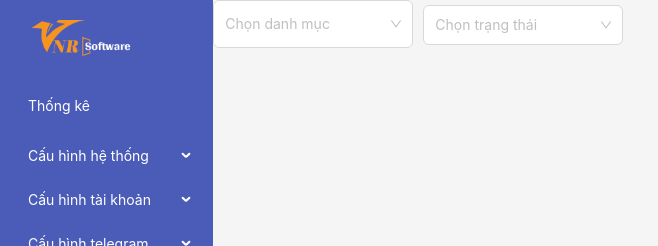
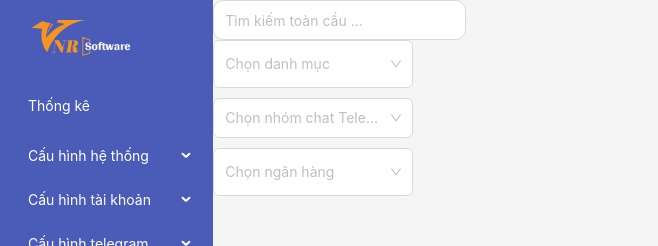
Before and after one commit to haiducc/DashStack, a Next.js app: page /test in a window 1280 px wide. Shown: the top 246 px of the page, without its empty margins (0-658 px from the left). Built offline with nearby package versions, Linux system fonts and the light colour scheme; no server answers; what @ant-design/nextjs-registry would draw is missing.

Commit message:
push done

```diff
--- a/src/app/dashboard/page.tsx
+++ b/src/app/dashboard/page.tsx
@@ -653,6 +653,7 @@ const Dashboard = () => {
                     bankFilter,
                     chatFilter,
                     transTypeFilter,
+                    transTypeCompanyFilter,
                     startDate,
                     endDate
                   );
@@ -660,6 +661,7 @@ const Dashboard = () => {
                     bankFilter,
                     chatFilter,
                     transTypeFilter,
+                    transTypeCompanyFilter,
                     startDate,
                     endDate
                   );
--- a/src/app/test/page.tsx
+++ b/src/app/test/page.tsx
@@ -1,45 +1,93 @@
 "use client"
-import React, { useState } from "react";
-import { Select } from "antd";
-import { buildSearchParams } from "@/src/utils/buildQueryParams";
+
+import React, { useState, useEffect } from "react";
+import { Input, Select } from "antd";
+import { useFilter } from "@/src/utils/handleChange";
+import { getListTelegram } from "@/src/services/telegram";
+import { fetchBankAccounts } from "@/src/services/bankAccount";
 
 const { Option } = Select;
 
 const FilterComponent: React.FC = () => {
-  const [searchTerms, setSearchTerms] = useState<
-    { Name: string; Value: string | string[] }[]
+  const { handleChange } = useFilter();
+  const [globalTerm, setGlobalTerm] = useState<string>('');
+  const [teleGroupChatFilter, setTeleGroupChatFilter] = useState<
+    { value: string; label: string }[]
+  >([]);
+  const [bankFilter, setBankFilter] = useState<
+    { value: string; label: string }[]
   >([]);
 
-  // Xử lý khi người dùng chọn giá trị trong Select
-  const handleChange = (value: string | string[], name: string) => {
-    const updatedTerms = [...searchTerms];
-    const existingIndex = updatedTerms.findIndex((term) => term.Name === name);
+  const handleFilterGroupChat = async () => {
+    try {
+      const { data } = await getListTelegram(1, 20);
+      const res =
+        // eslint-disable-next-line @typescript-eslint/no-explicit-any
+        data?.source?.map((x: any) => ({
+          value: x.id,
+          label: x.name || "Không xác định",
+        })) || [];
+      setTeleGroupChatFilter(res);
+    } catch (error) {
+      console.error("Lỗi khi lấy nhóm chat Telegram:", error);
+    }
+  };
 
-    if (existingIndex > -1) {
-      updatedTerms[existingIndex].Value = value;
-    } else {
-      updatedTerms.push({ Name: name, Value: value });
+  const bankAccountFilterAPI = async () => {
+    try {
+      const { data } = await fetchBankAccounts(1, 20);
+      const res =
+        // eslint-disable-next-line @typescript-eslint/no-explicit-any
+        data?.source?.map((bank: any) => ({
+          value: bank.id,
+          label: bank.bank.code,
+        })) || [];
+      setBankFilter(res);
+    } catch (error) {
+      console.error("Lỗi khi lấy danh sách ngân hàng:", error);
     }
+  };
 
-    setSearchTerms(updatedTerms);
+  useEffect(() => {
+    Promise.all([handleFilterGroupChat(), bankAccountFilterAPI()]);
+  }, []);
 
-    // Chuyển đổi dữ liệu để truyền vào hàm buildSearchParams
-    const formattedTerms = updatedTerms.map((term) => ({
-      Name: term.Name,
-      Value: Array.isArray(term.Value) ? term.Value.join(",") : term.Value,
-    }));
-
-    const params = buildSearchParams(formattedTerms, {
+  const handleSearch = (value: string) => {
+    setGlobalTerm(value);
+    const params = {
       pageIndex: 1,
-      pageSize: 10,
-    }); // Ví dụ thêm tham số bổ sung
-    console.log("Params:", params); // Gọi API hoặc cập nhật dữ liệu ở đây
+      pageSize: 20,
+      globalTerm: value,
+    };
+    console.log(params);
+    // Ở đây có thể gọi API với params nếu cần
+    // apiCall(params);
   };
 
   return (
+    <>
+      <div>
+        <Input
+          placeholder="Tìm kiếm toàn cầu ..."
+          style={{
+            width: 253,
+            borderRadius: 10,
+            height: 38,
+            marginRight: 15,
+          }}
+          value={globalTerm}
+          onChange={(e) => {
+            const value = e.target.value;
+            setGlobalTerm(value);
+          }}
+          onPressEnter={async (e) => {
+            handleSearch(e.currentTarget.value);
+          }}
+        />
+      </div>
       <div>
         <Select
-
+          allowClear
           mode="multiple"
           placeholder="Chọn danh mục"
           style={{ width: 200, marginRight: 10 }}
@@ -49,17 +97,27 @@ const FilterComponent: React.FC = () => {
           <Option value="fashion">Thời trang</Option>
           <Option value="books">Sách</Option>
         </Select>
-
+      </div>
+      <div>
         <Select
-        placeholder="Chọn trạng thái"
-        style={{ width: 200 }}
-        onChange={(value) => handleChange(value, "status")}
-      >
-        <Option value="new">Mới</Option>
-        <Option value="popular">Phổ biến</Option>
-        <Option value="sale">Giảm giá</Option>
-      </Select>
+          allowClear
+          placeholder="Chọn nhóm chat Telegram"
+          style={{ width: 200, marginTop: 10 }}
+          onChange={(value) => handleChange(value, "groupChatId")}
+          options={teleGroupChatFilter}
+        />
       </div>
+      <div>
+        <Select
+          mode="multiple"
+          allowClear
+          placeholder="Chọn ngân hàng"
+          style={{ width: 200, marginTop: 10 }}
+          onChange={(value) => handleChange(value, "bankAccountId")}
+          options={bankFilter}
+        />
+      </div>
+    </>
   );
 };
 
--- a/src/app/transaction/page.tsx
+++ b/src/app/transaction/page.tsx
@@ -93,19 +93,19 @@ const Transaction = () => {
 
   const fetchTransaction = async (
     globalTerm?: string,
-    purpose?: string,
+    // purpose?: string,
     startDate?: string,
     endDate?: string
   ) => {
     const arrRole: FilterRole[] = [];
     const addedParams = new Set<string>();
-    if (purpose && !addedParams.has("purpose")) {
-      arrRole.push({
-        Name: "purpose",
-        Value: purpose,
-      });
-      addedParams.add("purpose");
-    }
+    // if (purpose && !addedParams.has("purpose")) {
+    //   arrRole.push({
+    //     Name: "purpose",
+    //     Value: purpose,
+    //   });
+    //   addedParams.add("purpose");
+    // }
     if (startDate && endDate) {
       arrRole.push({
         Name: "startDate",
@@ -447,11 +447,11 @@ const Transaction = () => {
         </>
       ),
     },
-    {
-      title: "Mục đích",
-      dataIndex: "purposeDescription",
-      key: "purposeDescription",
-    },
+    // {
+    //   title: "Mục đích",
+    //   dataIndex: "purposeDescription",
+    //   key: "purposeDescription",
+    // },
     { title: "Lý do", dataIndex: "reason", key: "reason" },
     {
       title: "Số tiền",
@@ -525,11 +525,11 @@ const Transaction = () => {
     return `${year}-${month}-${day}T${hours}:${minutes}:${seconds}`;
   };
 
-  const options = [
-    { value: "1", label: "Rút tiền mặt" },
-    { value: "2", label: "Mua tài sản" },
-    { value: "3", label: "Bổ sung giao dịch lỗi" },
-  ];
+  // const options = [
+  //   { value: "1", label: "Rút tiền mặt" },
+  //   { value: "2", label: "Mua tài sản" },
+  //   { value: "3", label: "Bổ sung giao dịch lỗi" },
+  // ];
 
   // eslint-disable-next-line @typescript-eslint/no-unused-vars
   const [filterParams, setFilterParams] = useState<{
@@ -556,6 +556,10 @@ const Transaction = () => {
   const [checkFilter, setCheckFilter] = useState(false);
   const [selectedDate, setSelectedDate] = useState("");
   const [selectBankId, setSelectBankId] = useState(0);
+
+  useEffect(() => {
+    fetchTransaction(globalTerm, startDateFilter, startDateFilter);
+  }, [checkFilter]);
 
   return (
     <>
@@ -585,7 +589,7 @@ const Transaction = () => {
                 handleSearch(e.currentTarget.value);
               }}
             />
-            <Space direction="horizontal" size="middle">
+            {/* <Space direction="horizontal" size="middle">
               <Select
                 options={options}
                 placeholder="Mục đích"
@@ -603,7 +607,7 @@ const Transaction = () => {
                   }
                 }}
               />
-            </Space>
+            </Space> */}
             <RangePicker
               id={{
                 start: "startInput",
@@ -620,7 +624,7 @@ const Transaction = () => {
                   handleSelectChange(startDate, endDate);
                   fetchTransaction(
                     globalTerm,
-                    purposeDescription,
+                    // purposeDescription,
                     startDate,
                     endDate
                   );
@@ -786,7 +790,7 @@ const Transaction = () => {
                 }}
               />
             </Form.Item>
-            <Form.Item
+            {/* <Form.Item
               className="w-[45%]"
               label="Mục đích giao dịch"
               name="purposeDescription"
@@ -804,9 +808,7 @@ const Transaction = () => {
                   console.log(value);
                 }}
               />
-            </Form.Item>
-          </div>
-          <div className="flex justify-between items-center">
+            </Form.Item> */}
             <Form.Item
               className="w-[45%]"
               label="Ngày giao dịch"
@@ -835,6 +837,8 @@ const Transaction = () => {
                 />
               </Space>
             </Form.Item>
+          </div>
+          <div className="flex justify-between items-center">
             <Form.Item
               className="w-[45%]"
               label="Số dư trước giao dịch"
@@ -864,8 +868,6 @@ const Transaction = () => {
                 parser={(value: any) => value.replace(/\s?VND|(,*)/g, "")}
               />
             </Form.Item>
-          </div>
-          <div className="flex justify-between">
             <Form.Item
               className="w-[45%]"
               label="Số tiền giao dịch"
@@ -895,6 +897,8 @@ const Transaction = () => {
                 parser={(value: any) => value.replace(/\s?VND|(,*)/g, "")}
               />
             </Form.Item>
+          </div>
+          <div className="flex justify-between">
             <Form.Item
               className="w-[45%]"
               label="Số dư sau giao dịch"
@@ -924,8 +928,6 @@ const Transaction = () => {
                 parser={(value: any) => value.replace(/\s?VND|(,*)/g, "")}
               />
             </Form.Item>
-          </div>
-          <div className="flex justify-between">
             <Form.Item
               className="w-[45%]"
               label="Nhập chi phí phát sinh"
@@ -955,6 +957,8 @@ const Transaction = () => {
                 parser={(value: any) => value.replace(/\s?VND|(,*)/g, "")}
               />
             </Form.Item>
+          </div>
+          <div className="flex justify-between">
             <Form.Item
               className="w-[45%]"
               label="Nhập lý do"
--- /dev/null
+++ b/src/utils/handleChange.tsx
@@ -0,0 +1,35 @@
+import { useState } from "react";
+import { getTransaction } from "@/src/services/transaction";
+
+export const useFilter = () => {
+  const [searchTerms, setSearchTerms] = useState<
+    { Name: string; Value: string | string[] }[]
+  >([]);
+
+  const handleChange = async (value: string | string[], name: string) => {
+    const updatedTerms = [...searchTerms];
+    const existingIndex = updatedTerms.findIndex((term) => term.Name === name);
+
+    if (existingIndex > -1) {
+      updatedTerms[existingIndex].Value = value;
+    } else {
+      updatedTerms.push({ Name: name, Value: value });
+    }
+
+    setSearchTerms(updatedTerms);
+
+    const formattedTerms = updatedTerms.map((term) => ({
+      Name: term.Name,
+      Value: Array.isArray(term.Value) ? term.Value.join(",") : term.Value,
+    }));
+
+    try {
+      const data = await getTransaction(1, 10, undefined, formattedTerms);
+      console.log("Dữ liệu từ API:", data);
+    } catch (error) {
+      console.error("Lỗi khi gọi API:", error);
+    }
+  };
+
+  return { searchTerms, handleChange };
+};
```
Lines whose indentation alone changed are shown as unchanged.
